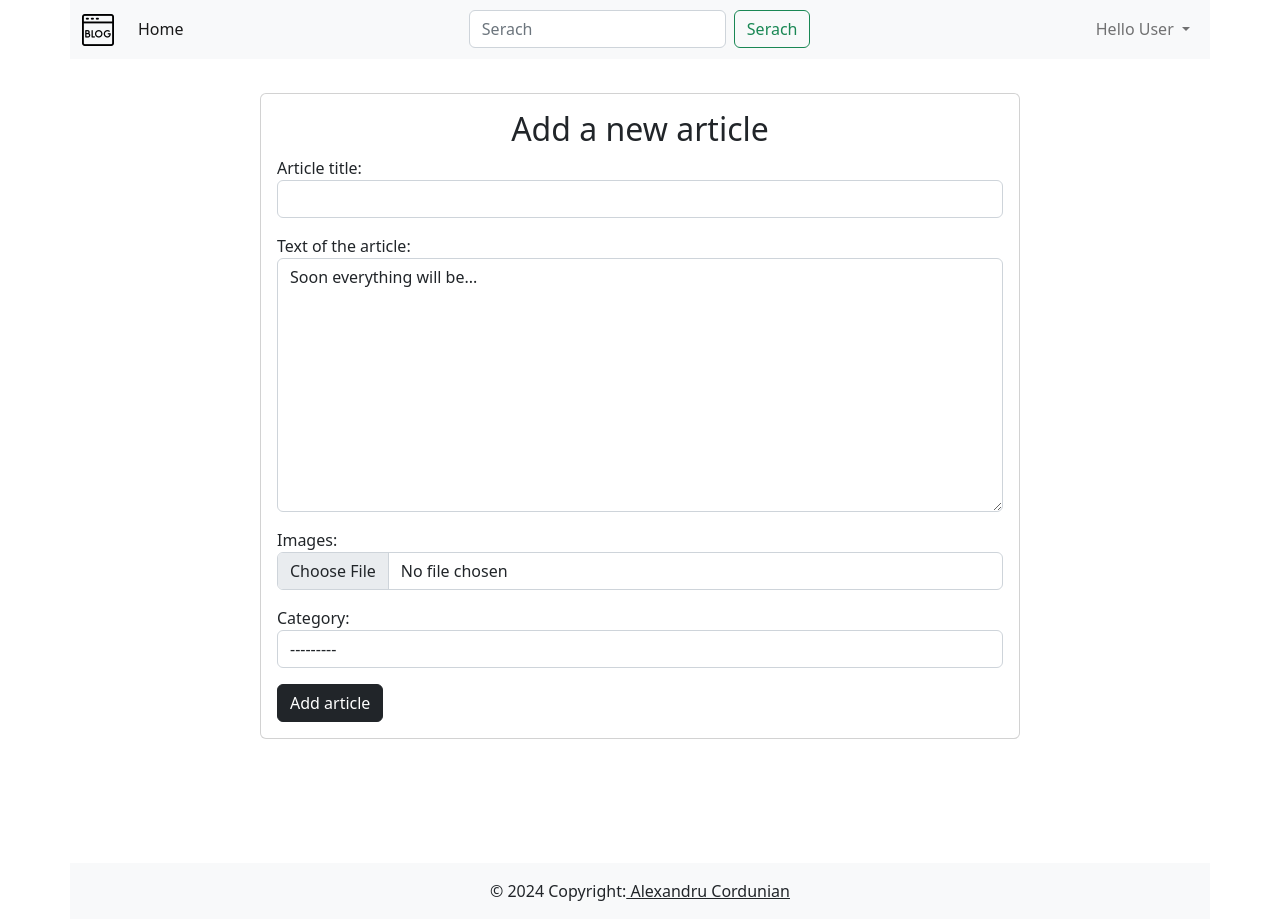
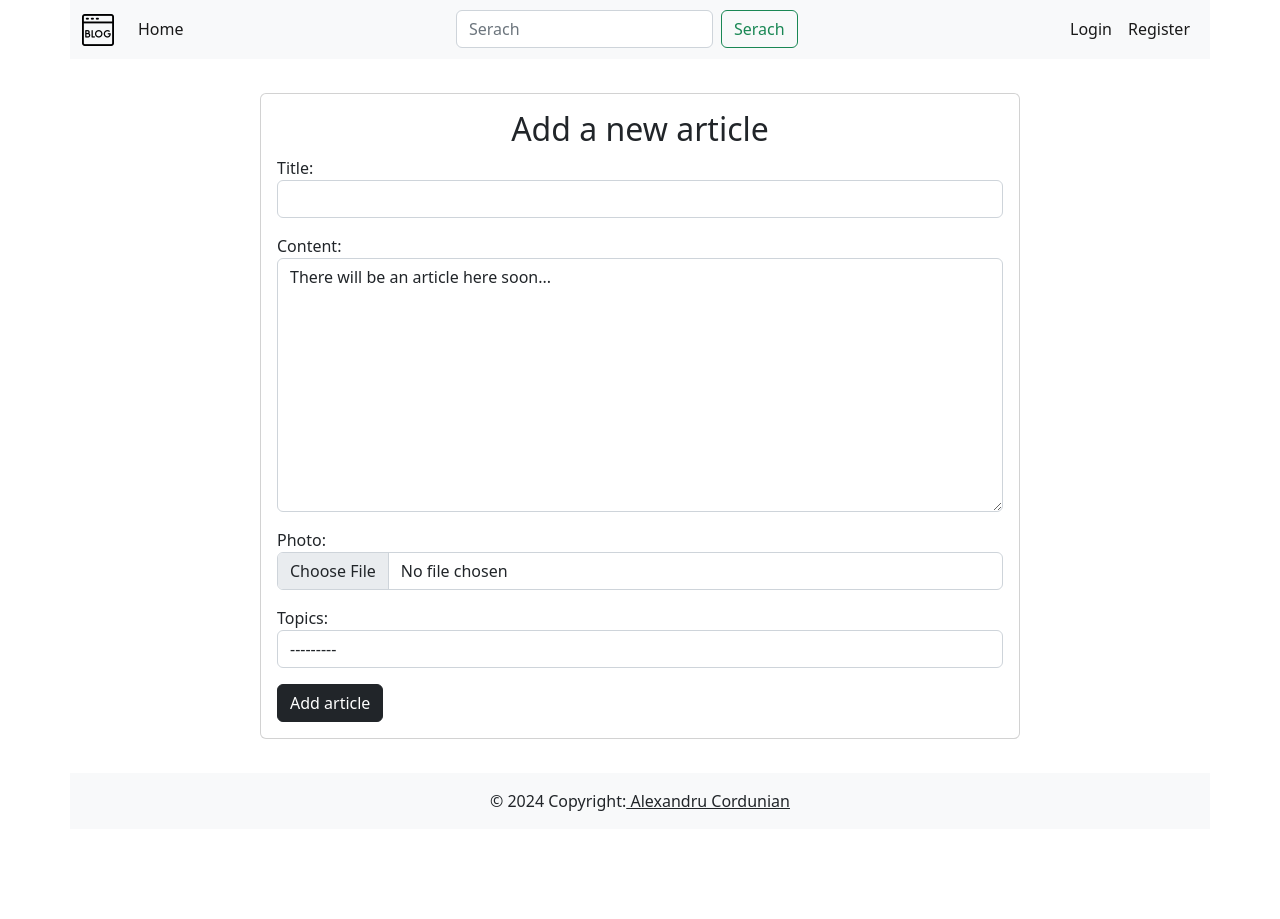
Before and after one commit to mikimoern/my_blog, a Django app: page /create/ in a window 1280 px wide. After the commit the page ends 811 px from the top, so only its background shows below. Run offline with Django 5.2, Linux system fonts and the light colour scheme; data that the repository does not hold is empty.

Commit message:
registration, authorization and add article

```diff
--- /dev/null
+++ b/blog/forms.py
@@ -0,0 +1,61 @@
+from django import forms
+from .models import Article
+from django.contrib.auth.forms import AuthenticationForm, UserCreationForm
+from django.contrib.auth.models import User
+
+
+class ArticleAddForm(forms.ModelForm):
+
+    class Meta:
+        model = Article
+        fields = ("title", "content", "photo", "topics")
+
+        widgets = {
+            "title": forms.TextInput(attrs={"class": "form-control"}),
+            "content": forms.Textarea(attrs={"class": "form-control"}),
+            "photo": forms.FileInput(attrs={"class": "form-control"}),
+            "topics": forms.Select(attrs={"class": "form-control"}),
+        }
+
+
+class LoginForm(AuthenticationForm):
+    username = forms.CharField(
+        label="User name",
+        max_length=100,
+        widget=forms.TextInput(attrs={"class": "form-control"}),
+    )
+    password = forms.CharField(
+        label="Password", widget=forms.PasswordInput(attrs={"class": "form-control"})
+    )
+
+
+class RegistrationForm(UserCreationForm):
+
+    usable_password = None
+
+    class Meta:
+        model = User
+        fields = ("username", "email", "password1", "password2")
+
+    username = forms.CharField(
+        max_length=100,
+        widget=forms.TextInput(
+            attrs={"class": "form-control", "placeholder": "User name"}
+        ),
+    )
+
+    email = forms.EmailField(
+        widget=forms.TextInput(attrs={"class": "form-control", "placeholder": "Email"})
+    )
+
+    password1 = forms.CharField(
+        widget=forms.PasswordInput(
+            attrs={"class": "form-control", "placeholder": "Password"}
+        )
+    )
+
+    password2 = forms.CharField(
+        widget=forms.PasswordInput(
+            attrs={"class": "form-control", "placeholder": "Confirm password"}
+        )
+    )
--- a/blog/models.py
+++ b/blog/models.py
@@ -18,7 +18,7 @@ class Article(models.Model):
     photo = models.ImageField(upload_to="photos/", blank=True, null=True)
     is_published = models.BooleanField(default=True)
     topics = models.ForeignKey(Topic, on_delete=models.CASCADE)
-    author = models.ForeignKey(User, on_delete=models.CASCADE)
+    author = models.ForeignKey(User, on_delete=models.CASCADE, blank=True, null=True)
 
     def __str__(self):
         return self.title
--- a/blog/views.py
+++ b/blog/views.py
@@ -1,8 +1,11 @@
 from datetime import datetime
-from django.shortcuts import render
+from django.shortcuts import render, redirect
 from django.http import Http404, HttpResponse, HttpRequest
 
 from .models import Topic, Article
+from .forms import ArticleAddForm, LoginForm, RegistrationForm
+from django.contrib.auth import login, logout
+from django.contrib import messages
 
 
 # Create your views here.
@@ -41,9 +44,17 @@ def delete_article(request: HttpRequest, article_id: int) -> HttpResponse:
 
 
 def create_article(request: HttpRequest) -> HttpResponse:
-    context = {
-        "title": "Create Page",
-    }
+    if request.method == "POST":
+        form = ArticleAddForm(request.POST, request.FILES)
+        if form.is_valid():
+            article = Article.objects.create(**form.cleaned_data)
+            article.save()
+            messages.success(request, "You have successfully created an article")
+            return redirect("article", article.pk)
+    else:
+        form = ArticleAddForm()
+
+    context = {"title": "Create Page", "form": form}
     return render(request, "add_news.html", context)
 
 
@@ -74,9 +85,16 @@ def profile(request: HttpRequest) -> HttpResponse:
 
 
 def register(request: HttpRequest) -> HttpResponse:
-    context = {
-        "title": "Register Page",
-    }
+    if request.method == "POST":
+        form = RegistrationForm(data=request.POST)
+        if form.is_valid():
+            form.save()
+            messages.success(request, "You have successfully registered an account")
+            return redirect("login_view")
+    else:
+        form = RegistrationForm()
+
+    context = {"title": "Register Page", "form": form}
     return render(request, "register.html", context)
 
 
@@ -85,14 +103,23 @@ def set_password(request: HttpRequest) -> HttpResponse:
 
 
 def login_view(request: HttpRequest) -> HttpResponse:
-    context = {
-        "title": "Login Page",
-    }
+    if request.method == "POST":
+        form = LoginForm(data=request.POST)
+        if form.is_valid():
+            user = form.get_user()
+            login(request, user)
+            messages.success(request, "You have successfully logged into your account")
+            return redirect("index")
+    else:
+        form = LoginForm()
+
+    context = {"title": "Login Page", "form": form}
     return render(request, "login.html", context)
 
 
 def logout_view(request: HttpRequest) -> HttpResponse:
-    return HttpResponse("Address to exit the site")
+    logout(request)
+    return redirect("index")
 
 
 def articles_by_month(request: HttpRequest, year: int, month: int) -> HttpResponse:
--- a/templates/add_news.html
+++ b/templates/add_news.html
@@ -8,35 +8,12 @@
           <div class="card-body">
               <h2 class="text-center">Add a new article</h2>
               <form action="" method="post" enctype="multipart/form-data">
+                {% csrf_token %}
                   <!--  Fields for filling-->
-                  <div>
-                      <input type="hidden" name="csrfmiddlewaretoken" value="1a7PHLHTRx8Sw0dH0fZEJhG0qmM6DgmHwSzhFvF16RnABVuToWnPfEFd2X58cUTj">
-                      <p>
-                          <label for="id_title">Article title:</label>
-                          <input type="text" name="title" class="form-control" maxlength="255" required id="id_title">
-                      </p>
-                      <p>
-                          <label for="id_content">Text of the article:</label>
-                          <textarea name="content" cols="40" rows="10" class="form-control" required id="id_content">Soon everything will be...</textarea>
-                      </p>
-                      <p>
-                          <label for="id_photo">Images:</label>
-                          <input type="file" name="photo" class="form-control" accept="image/*" id="id_photo">
-                      </p>
-                      <p>
-                          <label for="id_category">Category:</label>
-                          <select name="category" class="form-control" required id="id_category">
-                              <option value="" selected>---------</option>
-                              <option value="1">First category</option>
-                              <option value="2">First category</option>
-                              <option value="3">First category</option>
-                          </select>
-                      </p>
-                  </div>
+                  {{ form.as_p }}
                   <button class="btn btn-dark" type="submit">Add article</button>
               </form>
           </div>
       </div>
   </div>
-  <div><div style="margin-top: 100px;"></div></div>
 {% endblock %}
--- a/templates/base.html
+++ b/templates/base.html
@@ -14,6 +14,7 @@
 
         <!-- Main body-->
         <main>
+          {% include 'message.html' %}
           {% block main %}
 
           {% endblock %}
--- a/templates/detail_page.html
+++ b/templates/detail_page.html
@@ -22,7 +22,7 @@
           <h5 class="card-title">{{ article }}</h5>
           <p class="card-text">{{ article.content |linebreaks }}</p>
       </div>
-          <div class="card-footer d-flex justify-content-between"><p class="card-text">{{ article.created_at | date:"d/m/Y H:i" }}</p>
+          <div class="card-footer d-flex justify-content-between"><p class="card-text">{{ article.created_at | date:"d M Y H:i" }}</p>
               <a href="#">Author of the article: {{ article.author }}</a>
           </div>
       </div>
--- a/templates/index.html
+++ b/templates/index.html
@@ -19,7 +19,7 @@
           {% for article in articles %}
           <div class="card"><div class="card-header text-center">{{ article.topics }}</div>
               <div class="card-body"><h5 class="card-title text-center">{{ article }}</h5><p class="card-text">{{ article.content | truncatewords:30 }}</p><a href="{% url 'article' article.pk %}" class="btn btn-primary">Reed more</a></div>
-              <div class="card-footer text-muted text-end">{{ article.created_at | date:"d/m/Y H:i" }}</div>
+              <div class="card-footer text-muted text-end">{{ article.created_at | date:"d M Y H:i" }}</div>
           </div>
           {% endfor %}
 
--- /dev/null
+++ b/templates/message.html
@@ -0,0 +1,11 @@
+{% if messages %}
+
+  <div class="message">
+      {% for message in messages %}
+        <div class="alert alert-{% if message.tags == 'error' %}danger{% else %}{{message.tags}}{% endif%}" role="alert">
+            {{ message }}
+        </div>
+      {% endfor %}
+  </div>
+
+{% endif %}
--- a/templates/navbar.html
+++ b/templates/navbar.html
@@ -17,18 +17,27 @@
                     </form>
                     <ul class="navbar-nav">
                         <!--  Users-->
+                        {% if not request.user.is_authenticated %}
+                        <li class="nav-item">
+                            <a class="nav-link active" aria-current="page" href="{% url 'login_view' %}">Login</a>
+                        </li>
+                        <li class="nav-item">
+                            <a class="nav-link active" aria-current="page" href="{% url 'register' %}">Register</a>
+                        </li>
+                        {% else %}
                         <li class="nav-item dropdown">
                             <a class="nav-link dropdown-toggle" href="#" id="navbarDropdown" role="button"
                                 data-bs-toggle="dropdown" aria-expanded="false">
-                                Hello User
+                                Hello {{request.user.username}}
                             </a>
                             <ul class="dropdown-menu" aria-labelledby="navbarDropdown">
                                 <li><a class="dropdown-item" href="#!">My page</a></li>
-                                <li><a class="dropdown-item" href="#!">Add article</a></li>
+                                <li><a class="dropdown-item" href="{% url 'create_article' %}">Add article</a></li>
                                 <li><hr class="dropdown-divider"></li>
-                                <li><a class="dropdown-item" href="#!">Exit</a></li>
+                                <li><a class="dropdown-item" href="{% url 'logout_view' %}">Exit</a></li>
                             </ul>
                         </li>
+                        {% endif %}
                     </ul>
 
                 </div>
```
Also changed, not shown: templates/login.html (+3 -9 lines), templates/register.html (+2 -25 lines), blog/migrations/0002_alter_article_author.py (added), media/photos/Music_YDLV3ly.png (added), media/photos/Music_nhMuVuD.png (added), media/photos/game-controllers_joBwmOT.png (added).
